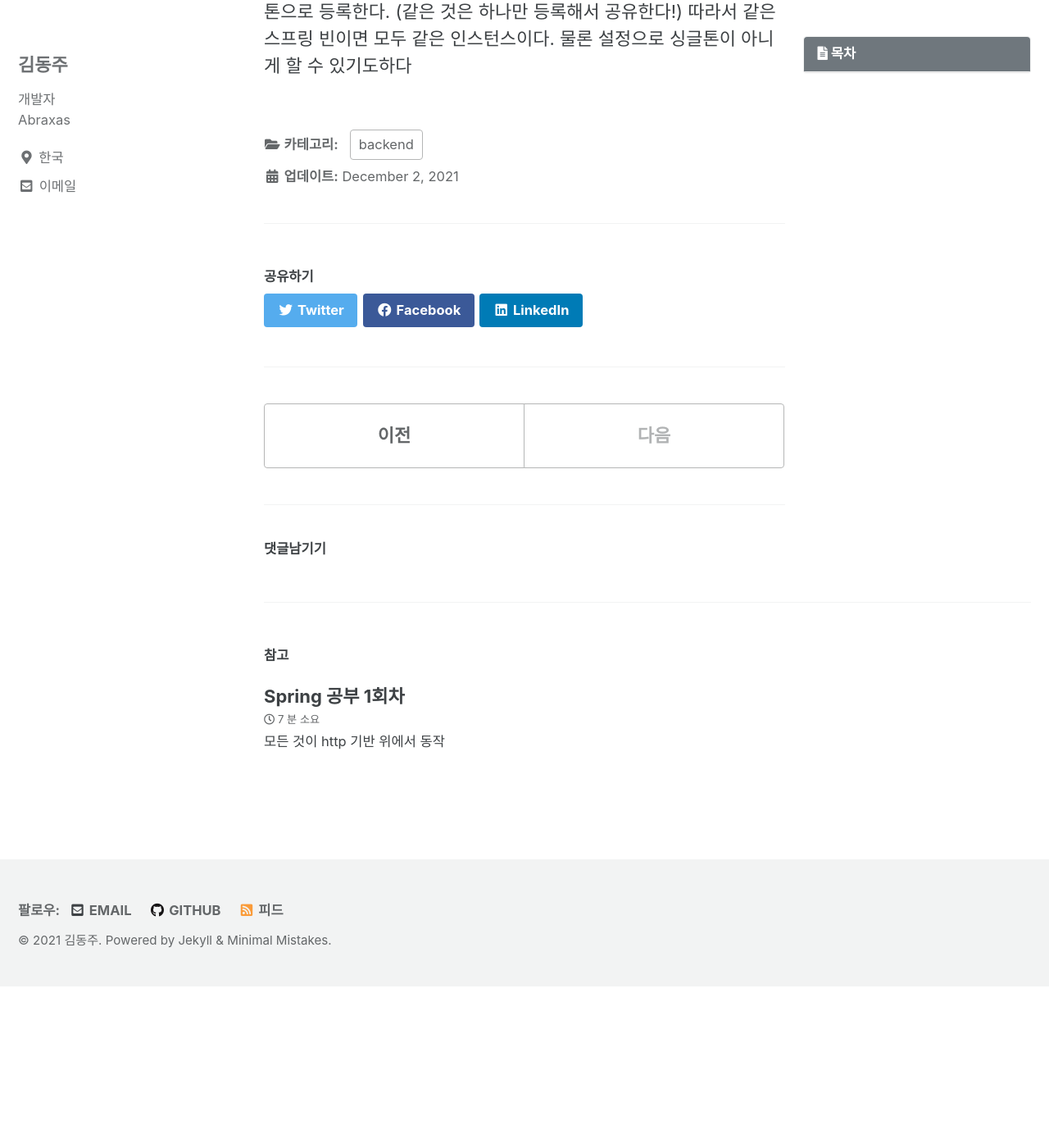
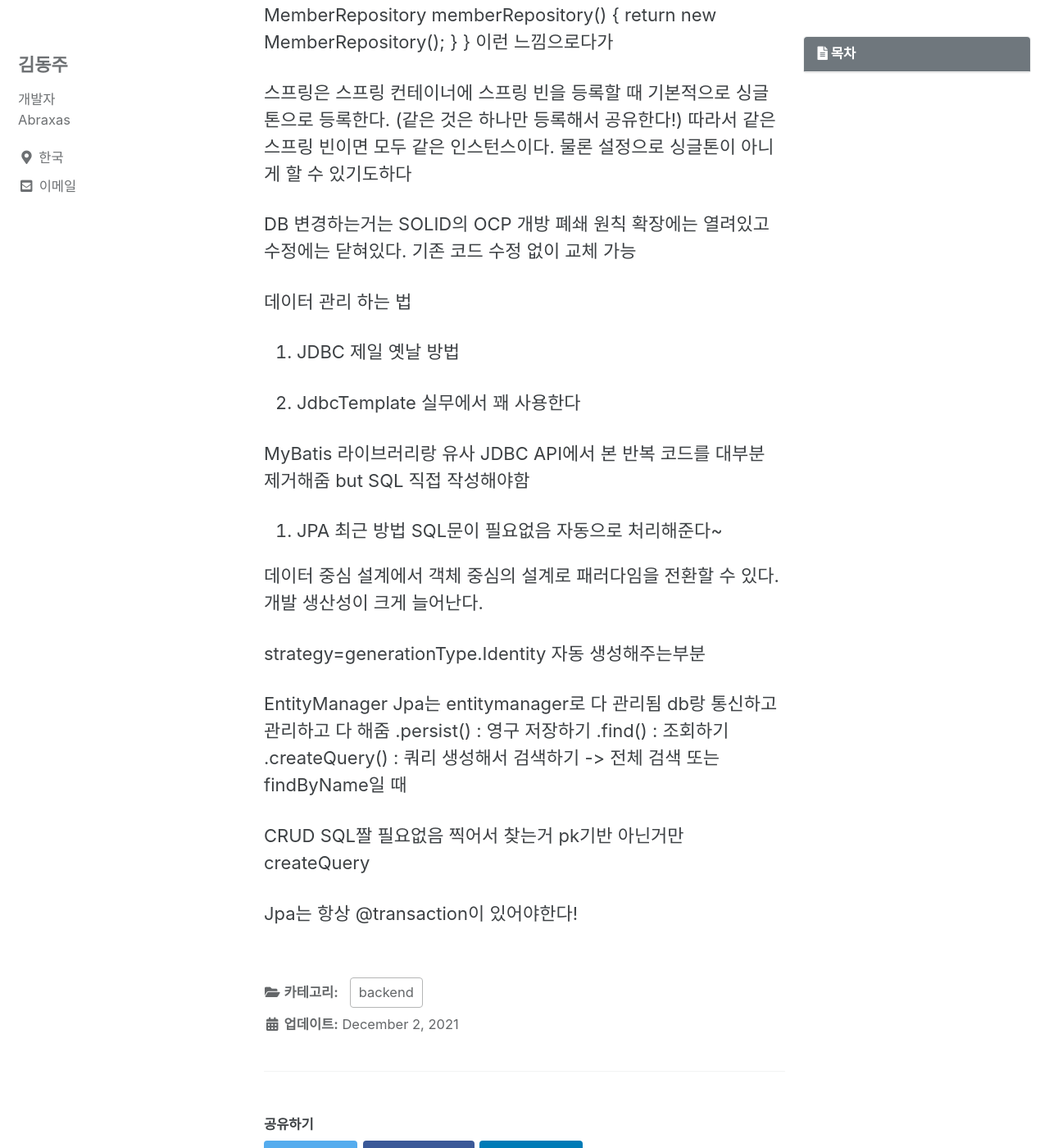
Before and after one commit to Eastcolumn/eastcolumn.github.com, a Jekyll site: the page built from _posts/2022-12-02-backend-spring2.md, in a window 1280 px wide and 1400 px high, scrolled down 4186 px. Shown: the whole window at 82% size. Built offline with Jekyll 4.4.1, drawn with Linux system fonts in a browser that asks for light colours; cached includes are drawn as plain includes; comment, search, counter and statistics services are not loaded; before the commit the page ends 5389 px from its top, so only the background shows below that; some of the changed text lies outside the part shown.

Commit message:
modify : 2021-12-04 post updated

```diff
--- a/_posts/2022-12-02-backend-spring2.md
+++ b/_posts/2022-12-02-backend-spring2.md
@@ -129,7 +129,8 @@ result.ifPresent(m->{throw new IllegalException("이미 존재");});
 //when
 //then
 주석 깔아주기
-
+@Transactional 을 이용해서
+반복테스트 가능하다 -> DB에서 작업하고 rollback을 하기 때문에 commit 이 안되서 다음 테스트 케이스에 영향을 주지 않는다.
 
 
 
@@ -170,6 +171,7 @@ SpringConfig 파일을 생성해서
 @Bean으로 선언하면된다.
 
 교체가 편하다!!!
+컴포넌트 스캔은 DB 변경 같은거 하면 다 바꿔줘야함...
 
 
 3. Xml도 되기는한다..
@@ -192,3 +194,42 @@ public class SpringConfig{
 (같은 것은 하나만 등록해서 공유한다!)
 따라서 같은 스프링 빈이면 모두 같은 인스턴스이다.
 물론 설정으로 싱글톤이 아니게 할 수 있기도하다
+
+DB 변경하는거는
+SOLID의 OCP 개방 폐쇄 원칙
+확장에는 열려있고 수정에는 닫혀있다.
+기존 코드 수정 없이 교체 가능
+
+데이터 관리 하는 법
+1. JDBC
+제일 옛날 방법
+
+2. JdbcTemplate 실무에서 꽤 사용한다
+
+MyBatis 라이브러리랑 유사
+JDBC API에서 본 반복 코드를 대부분 제거해줌
+but SQL 직접 작성해야함
+
+3. JPA
+최근 방법
+SQL문이 필요없음
+자동으로 처리해준다~
+
+데이터 중심 설계에서 객체 중심의 설계로 패러다임을 전환할 수 있다.
+개발 생산성이 크게 늘어난다.
+
+strategy=generationType.Identity
+자동 생성해주는부분
+
+EntityManager
+Jpa는 entitymanager로 다 관리됨
+db랑 통신하고 관리하고 다 해줌
+.persist() : 영구 저장하기
+.find() : 조회하기
+.createQuery() : 쿼리 생성해서 검색하기 -> 전체 검색 또는 findByName일 때
+
+CRUD
+SQL짤 필요없음
+찍어서 찾는거 pk기반 아닌거만 createQuery
+
+Jpa는 항상 @transaction이 있어야한다!
```
